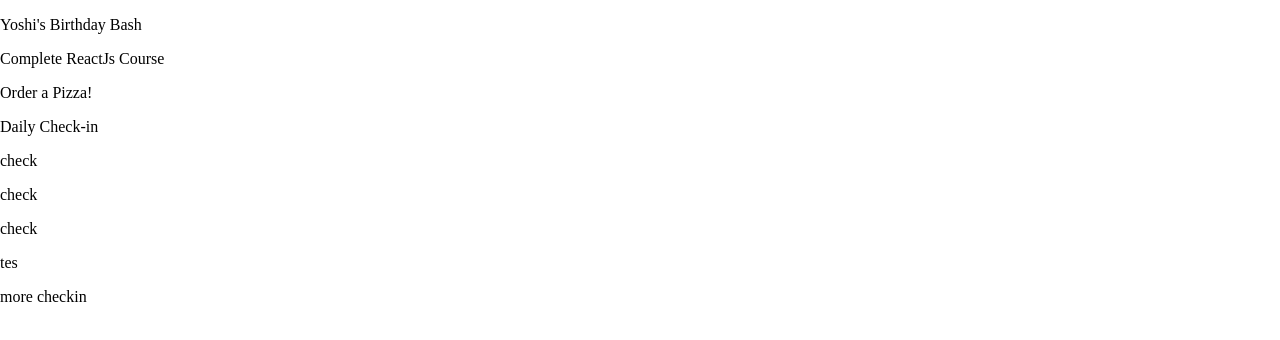
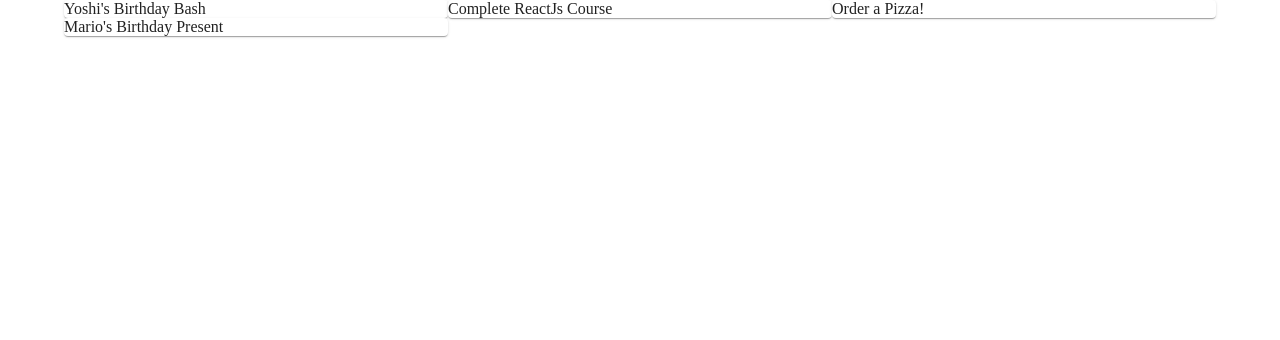
Before and after one commit to anangyoga/mui-notes-app, a React (Create React App) app: page / in a window 1280 px wide. Shown: the top 340 px of the page. Built offline with nearby package versions, Linux system fonts and the light colour scheme; data requests are answered from the project's data file.

Commit message:
grid system

```diff
--- a/data/db.json
+++ b/data/db.json
@@ -19,40 +19,10 @@
       "id": 3
     },
     {
-      "title": "Daily Check-in ",
-      "details": "Today I'm going to learn Material-UI from The Net Ninja",
-      "category": "work",
+      "title": "Mario's Birthday Present",
+      "details": "I'm going to buy present for Mario this weekend",
+      "category": "reminders",
       "id": 4
-    },
-    {
-      "title": "check",
-      "details": "check",
-      "category": "reminders",
-      "id": 5
-    },
-    {
-      "title": "check",
-      "details": "check",
-      "category": "reminders",
-      "id": 6
-    },
-    {
-      "title": "check",
-      "details": "check",
-      "category": "reminders",
-      "id": 7
-    },
-    {
-      "title": "tes",
-      "details": "tessss",
-      "category": "reminders",
-      "id": 8
-    },
-    {
-      "title": "more checkin",
-      "details": "this is the last checking",
-      "category": "reminders",
-      "id": 9
     }
   ]
 }
--- a/src/pages/Notes.js
+++ b/src/pages/Notes.js
@@ -1,4 +1,5 @@
 import React, { useEffect, useState } from "react";
+import { Grid, Paper, Container } from "@mui/material/";
 
 export default function Notes() {
   const [notes, setNotes] = useState([]);
@@ -8,10 +9,29 @@
     });
   }, []);
   return (
-    <div>
-      {notes.map((note) => (
-        <p key={note.id}>{note.title}</p>
-      ))}
-    </div>
+    <Container>
+      {/* <Grid container>
+        <Grid item xs={12} sm={6} md={3}>
+          <Paper>1</Paper>
+        </Grid>
+        <Grid item xs={12} sm={6} md={3}>
+          <Paper>2</Paper>
+        </Grid>
+        <Grid item xs={12} sm={6} md={3}>
+          <Paper>3</Paper>
+        </Grid>
+        <Grid item xs={12} sm={6} md={3}>
+          <Paper>4</Paper>
+        </Grid>
+      </Grid> */}
+
+      <Grid container>
+        {notes.map((note) => (
+          <Grid item key={note.id} xs={12} md={6} lg={4}>
+            <Paper>{note.title}</Paper>
+          </Grid>
+        ))}
+      </Grid>
+    </Container>
   );
 }
```
